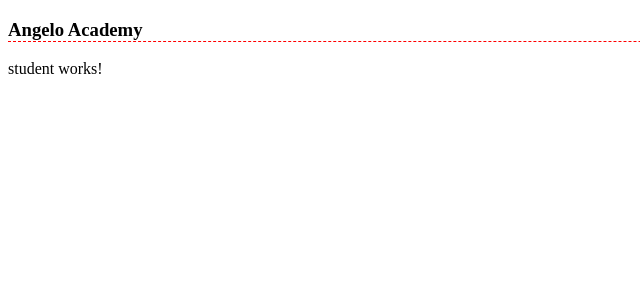
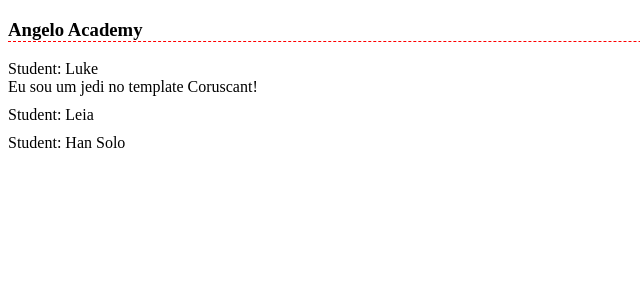
Before and after one commit to angelomedeiros/curso-angular, an Angular app in the folder jedi-academy/: page / in a window 1280 px wide. Shown: the top 300 px of the page, without its empty margins (0-640 px from the left). Built offline with nearby package versions, Linux system fonts and the light colour scheme.

Commit message:
usando @input

```diff
--- a/jedi-academy/src/app/app.component.html
+++ b/jedi-academy/src/app/app.component.html
@@ -1,2 +1,7 @@
 <jad-header></jad-header>
-<jad-student></jad-student>
+<!-- <jad-student name='Luke' [isJedi]='true'></jad-student>
+<jad-student name='Leia' [isJedi]='false'></jad-student>
+<jad-student name='Han Solo' [isJedi]='false'></jad-student> -->
+<jad-student [student]="luke"></jad-student>
+<jad-student [student]="leia"></jad-student>
+<jad-student [student]="han"></jad-student>
--- a/jedi-academy/src/app/app.component.ts
+++ b/jedi-academy/src/app/app.component.ts
@@ -1,10 +1,12 @@
-import { Component } from '@angular/core';
+import { Component } from '@angular/core'
 
 @Component({
-  selector: 'jad-root',
-  templateUrl: './app.component.html',
-  styleUrls: ['./app.component.css']
+	selector: 'jad-root',
+	templateUrl: './app.component.html',
+	styleUrls: ['./app.component.css']
 })
 export class AppComponent {
-  title = 'Angelo';
+	luke = { name: 'Luke', isJedi: true, temple: 'Coruscant' }
+	leia = { name: 'Leia', isJedi: false }
+	han  = { name: 'Han Solo', isJedi: false }
 }
--- a/jedi-academy/src/app/student/student.component.css
+++ b/jedi-academy/src/app/student/student.component.css
@@ -0,0 +1,3 @@
+div {
+  margin-bottom: 10px
+}
--- a/jedi-academy/src/app/student/student.component.html
+++ b/jedi-academy/src/app/student/student.component.html
@@ -1,3 +1,6 @@
-<p>
-  student works!
-</p>
+<div>
+  Student: {{student.name}}
+  <div [hidden]="!student.isJedi">
+    Eu sou um jedi no template {{student.temple}}!
+  </div>
+</div>
--- /dev/null
+++ b/jedi-academy/src/app/student/student.model.ts
@@ -0,0 +1,5 @@
+export interface IStudent {
+	name: string
+	isJedi: boolean
+	temple?: string
+}
```
Also changed, not shown: jedi-academy/src/app/student/student.component.ts (+7 -1 lines), jedi-academy/src/tslint.json (+24 -1 lines).
